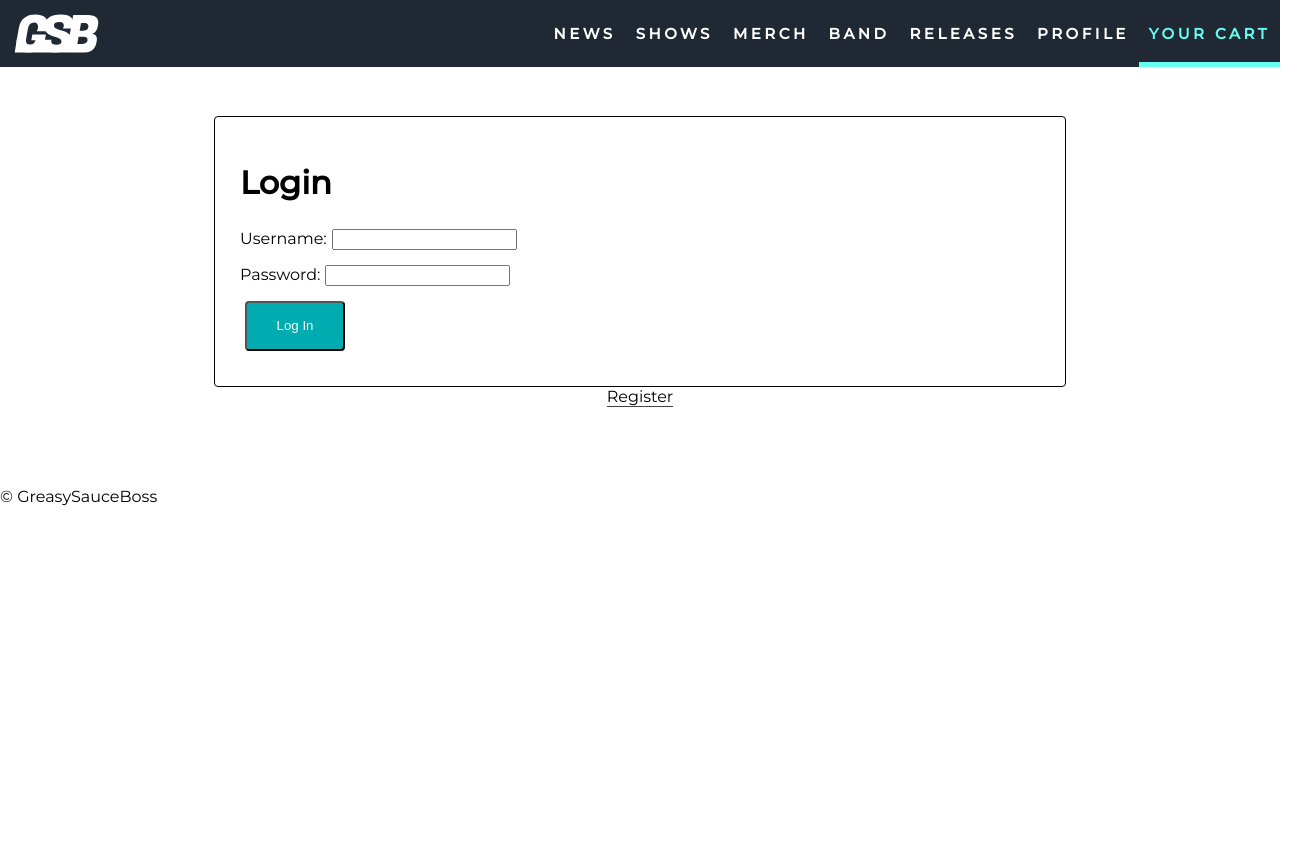
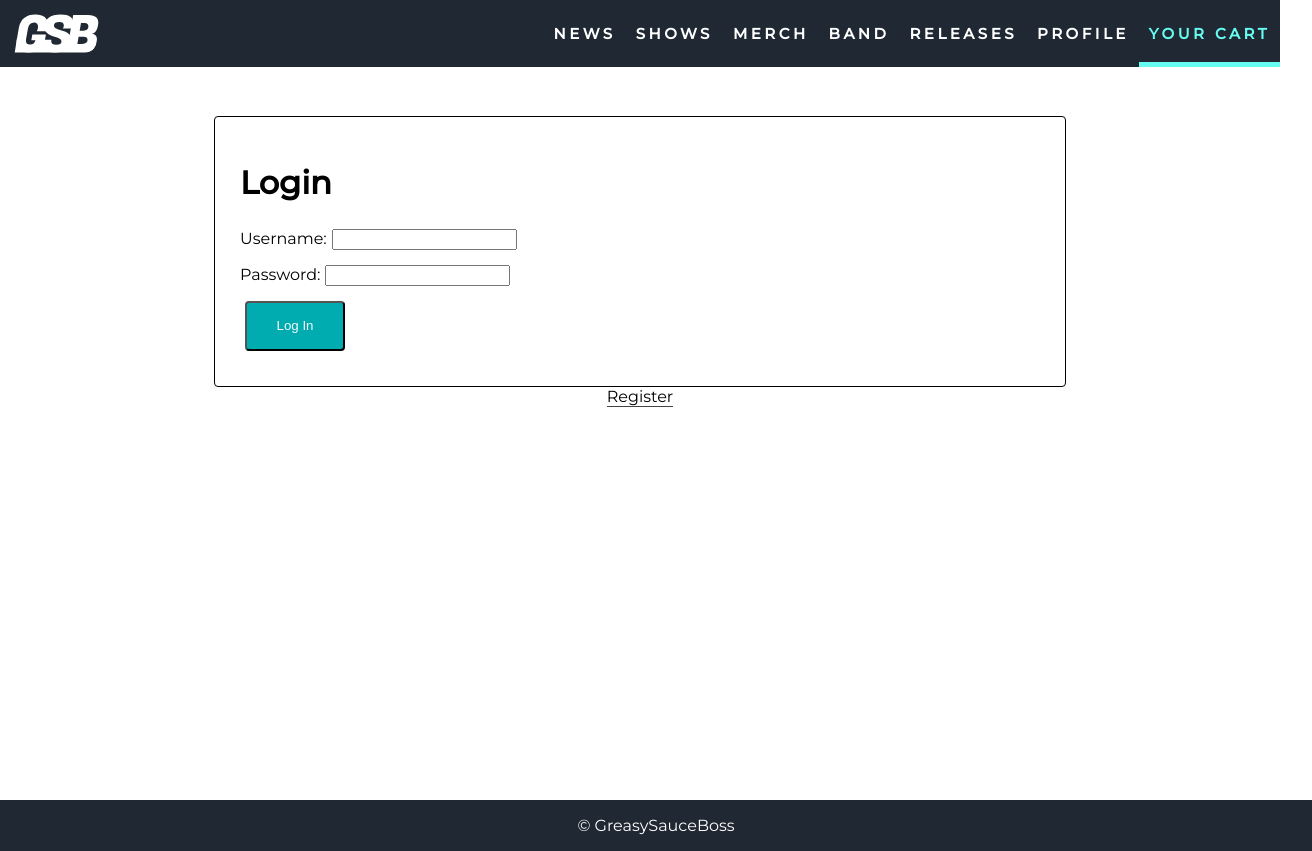
Before and after one commit to tim-heck/greasysauceboss-web-app, a React (Create React App) app: page /#/cart in a window 1280 px wide. Shown: the whole page, 1312 px wide, since content can reach past the window. Before the commit the page ends 800 px from the top, so only its background shows below. Built offline with nearby package versions, Linux system fonts and the light colour scheme.

Commit message:
simple footer added, styled at bottom

```diff
--- a/package.json
+++ b/package.json
@@ -21,6 +21,7 @@
     "react-redux": "^6.0.1",
     "react-router-dom": "^5.0.0",
     "react-scripts": "^3.0.1",
+    "react-sticky-footer": "0.1.0-rc3",
     "redux": "^4.0.1",
     "redux-logger": "^3.0.6",
     "redux-saga": "^1.0.2"
--- a/src/components/App/App.css
+++ b/src/components/App/App.css
@@ -2,6 +2,11 @@ body {
     font-family: 'Montserrat', 'Roboto', Arial, Verdana, sans-serif;
     margin: 0px;
 }
+
+/* #react-root {
+    min-height: 100vh;
+    display: flex;
+} */
 
 .alert {
     background-color: #ff4545;
@@ -60,3 +65,7 @@ input {
     width: 100%;
     text-align: center;
 }
+
+.push-footer {
+    min-height: 100vh;
+}
--- a/src/components/App/App.js
+++ b/src/components/App/App.js
@@ -1,4 +1,4 @@
-import React, {Component} from 'react';
+import React, { Component } from 'react';
 import {
   HashRouter as Router,
   Route,
@@ -6,7 +6,7 @@ import {
   Switch,
 } from 'react-router-dom';
 
-import {connect} from 'react-redux';
+import { connect } from 'react-redux';
 
 import Nav from '../Nav/Nav';
 import Footer from '../Footer/Footer';
@@ -37,7 +37,7 @@ class App extends Component {
   render() {
     return (
       <Router>
-        <div>
+        <div className="push-footer">
           <Nav />
           <Switch>
             {/* Visiting localhost:3000 will redirect to localhost:3000/home */}
@@ -118,10 +118,11 @@ class App extends Component {
             {/* If none of the other routes matched, we will show a 404. */}
             <Route render={() => <h1>404</h1>} />
           </Switch>
-          <Footer />
         </div>
+        <Footer />
       </Router>
-  )}
+    )
+  }
 }
 
 export default connect()(App);
--- a/src/components/Footer/Footer.css
+++ b/src/components/Footer/Footer.css
@@ -1,3 +1,7 @@
 footer {
-    margin-top: 80px;
+    width: 100%;
+    text-align: center;
+    padding: 16px;
+    background-color: #1f2833;
+    color: #fff;
 }
--- a/src/components/HomePage/HomePage.css
+++ b/src/components/HomePage/HomePage.css
@@ -4,11 +4,10 @@
 
 .flex-container-home {
     width: 100%;
-    /* display: none; */
     flex-direction: column;
     flex-flow: column wrap;
     flex: 1;
-    /* padding-top: 120px; */
+    margin: 20px 0 0 0;
 }
 
 .flex-row-home {
--- a/src/components/LoginPage/LoginPage.js
+++ b/src/components/LoginPage/LoginPage.js
@@ -31,7 +31,7 @@ class LoginPage extends Component {
 
   render() {
     return (
-      <div>
+      <>
         {this.props.errors.loginMessage && (
           <h2
             className="alert"
@@ -82,7 +82,7 @@ class LoginPage extends Component {
             Register
           </button>
         </center>
-      </div>
+      </>
     );
   }
 }
```
